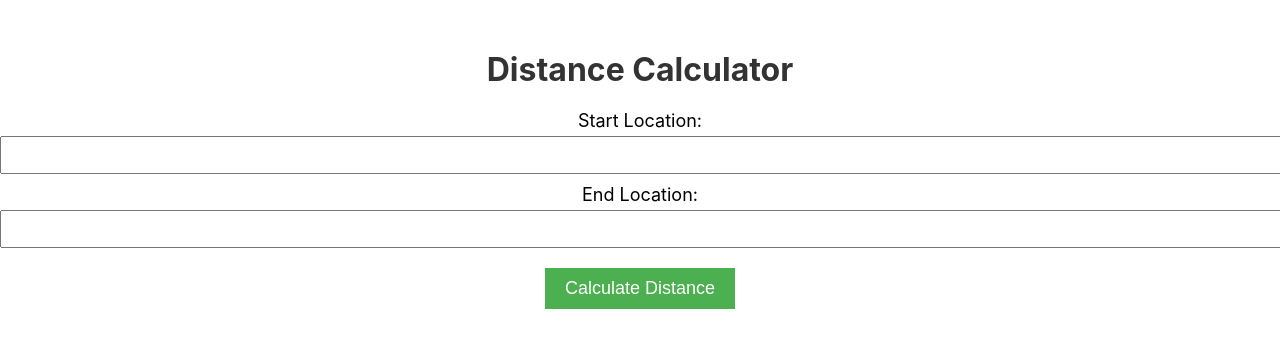
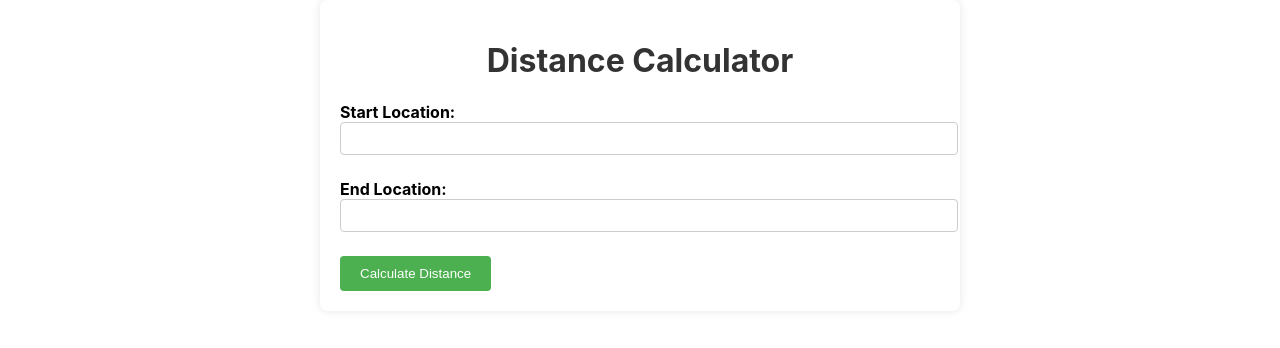
Before and after one commit to chifavz/milage-calculer, a React (Create React App) app: page / in a window 1280 px wide. Shown: the top 348 px of the page. Built offline with nearby package versions, Linux system fonts and the light colour scheme.

Commit message:
enhance the visual appeal

```diff
--- a/src/App.css
+++ b/src/App.css
@@ -1,55 +1,49 @@
 .App {
-  text-align: center;
-  margin-top: 50px;
+  max-width: 600px;
+  margin: 0 auto;
+  padding: 20px;
+  box-shadow: 0 0 10px rgba(0, 0, 0, 0.1);
+  border-radius: 8px;
 }
 
 h1 {
+  text-align: center;
   color: #333;
 }
 
 label {
   display: block;
-  margin-bottom: 10px;
-  font-size: 18px;
+  margin-bottom: 8px;
+  font-weight: bold;
 }
 
 input {
   width: 100%;
   padding: 8px;
-  font-size: 16px;
-  margin-top: 5px;
+  margin-bottom: 16px;
+  border: 1px solid #ccc;
+  border-radius: 4px;
 }
 
 button {
   background-color: #4caf50;
   color: white;
   padding: 10px 20px;
-  font-size: 18px;
+  border: none;
+  border-radius: 4px;
   cursor: pointer;
-  margin-top: 10px;
-  border: none;
 }
 
 button:hover {
   background-color: #45a049;
 }
 
-h2 {
-  color: #333;
-  margin-top: 20px;
+.error {
+  color: #ff0000;
+  margin-top: 10px;
 }
 
-h3 {
+h2 {
+  margin-top: 20px;
   color: #333;
-  margin-top: 20px;
 }
-
-ul {
-  list-style-type: none;
-  padding: 0;
-}
-
-li {
-  font-size: 16px;
-  margin-bottom: 5px;
-}
```
